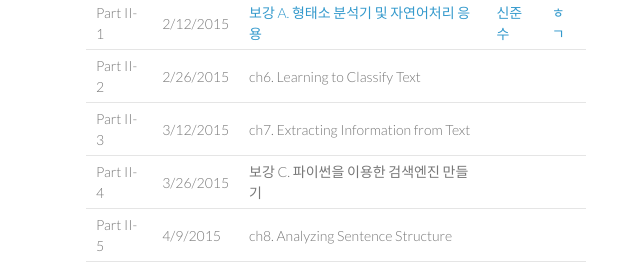
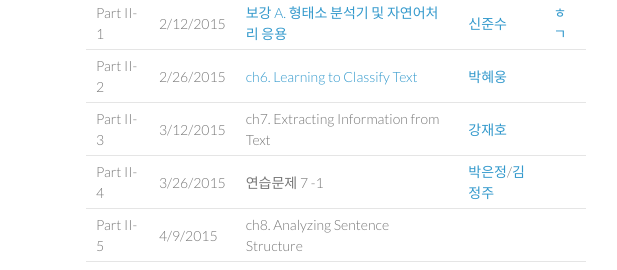
Before and after one commit to chadssong/babelPish.github.io, a plain HTML site: page index.html in a window 1280 px wide. Shown: the part 377-647 px from the top of the page, 484-1101 px from the left. Drawn offline with nearby package versions, Linux system fonts and the light colour scheme.

Commit message:
파트2-2

```diff
--- a/index.html
+++ b/index.html
@@ -138,22 +138,22 @@
             <tr>
                 <td align="left">Part II-2</td>
                 <td align="left">2/26/2015</td>
-                <td align="left">ch6. Learning to Classify Text</td>
-                <td align="left"></td>
+                <td align="left"><a href="http://nbviewer.ipython.org/github/babelPish/nlp/blob/master/part2/ch06/ch06_Learning_to_Classify_Text.ipynb">ch6. Learning to Classify Text</a></td>
+                <td align="left"><a href="https://www.facebook.com/hyewoong.park">박혜웅</a></td>
                 <td align="left"> </td>
             </tr>
             <tr>
                 <td align="left">Part II-3</td>
                 <td align="left">3/12/2015</td>
                 <td align="left">ch7. Extracting Information from Text</td>
-                <td align="left"></td>
+                <td align="left"><a href="https://www.facebook.com/greennuri">강재호</a></td>
                 <td align="left"> </td>
             </tr>
             <tr>
                 <td align="left">Part II-4</td>
                 <td align="left">3/26/2015</td>
-                <td align="left">보강 C. 파이썬을 이용한 검색엔진 만들기</td>
-                <td align="left"></td>
+                <td align="left">연습문제  7 -1</td>
+                <td align="left"><a href="https://www.facebook.com/profile.php?id=100001983970059">박은정</a>/<a href="https://www.facebook.com/profile.php?id=100001983970059">김정주</a></td>
                 <td align="left"> </td>
             </tr>
             <tr>
@@ -202,8 +202,7 @@
             <tr>
                 <td align="left">Part I-1</td>
                 <td align="left">10/23/2014</td>
-                <td align="left"><a
-                        href="http://nbviewer.ipython.org/github/babelPish/nlp/blob/master/part1/ch01/ch01_language_processing_and_python.ipynb">
+                <td align="left"><a href="http://nbviewer.ipython.org/github/babelPish/nlp/blob/master/part1/ch01/ch01_language_processing_and_python.ipynb">
                     ch 1. Language Processing and Python</a></td>
                 <td align="left"><a href="https://www.facebook.com/moodern">김무성</a></td>
                 <td align="left"><a href="doc/part1/a01.html">ㅎㄱ</a></td>
```
Also changed, not shown: doc/part2/a02.html (added, +1 -0 lines).
